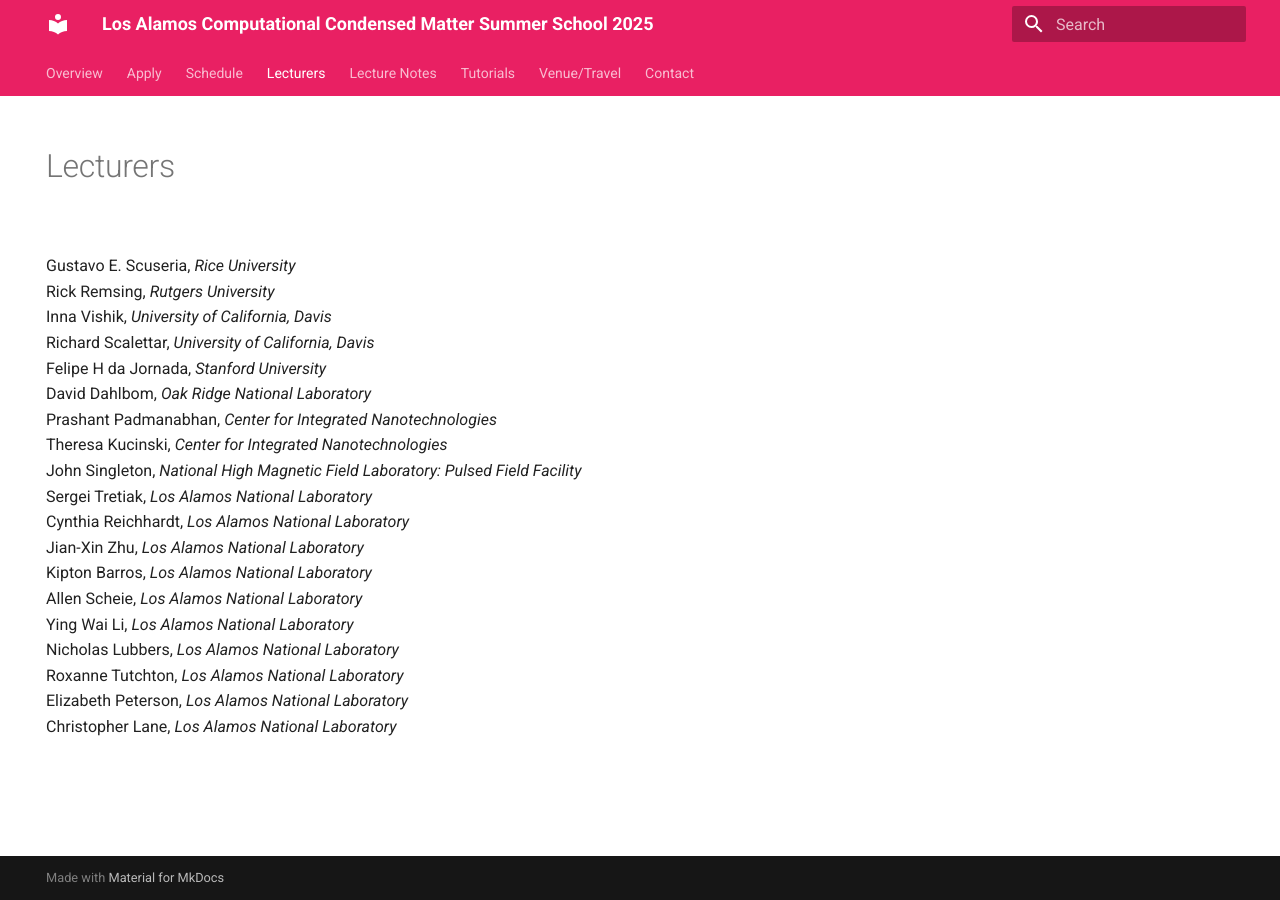
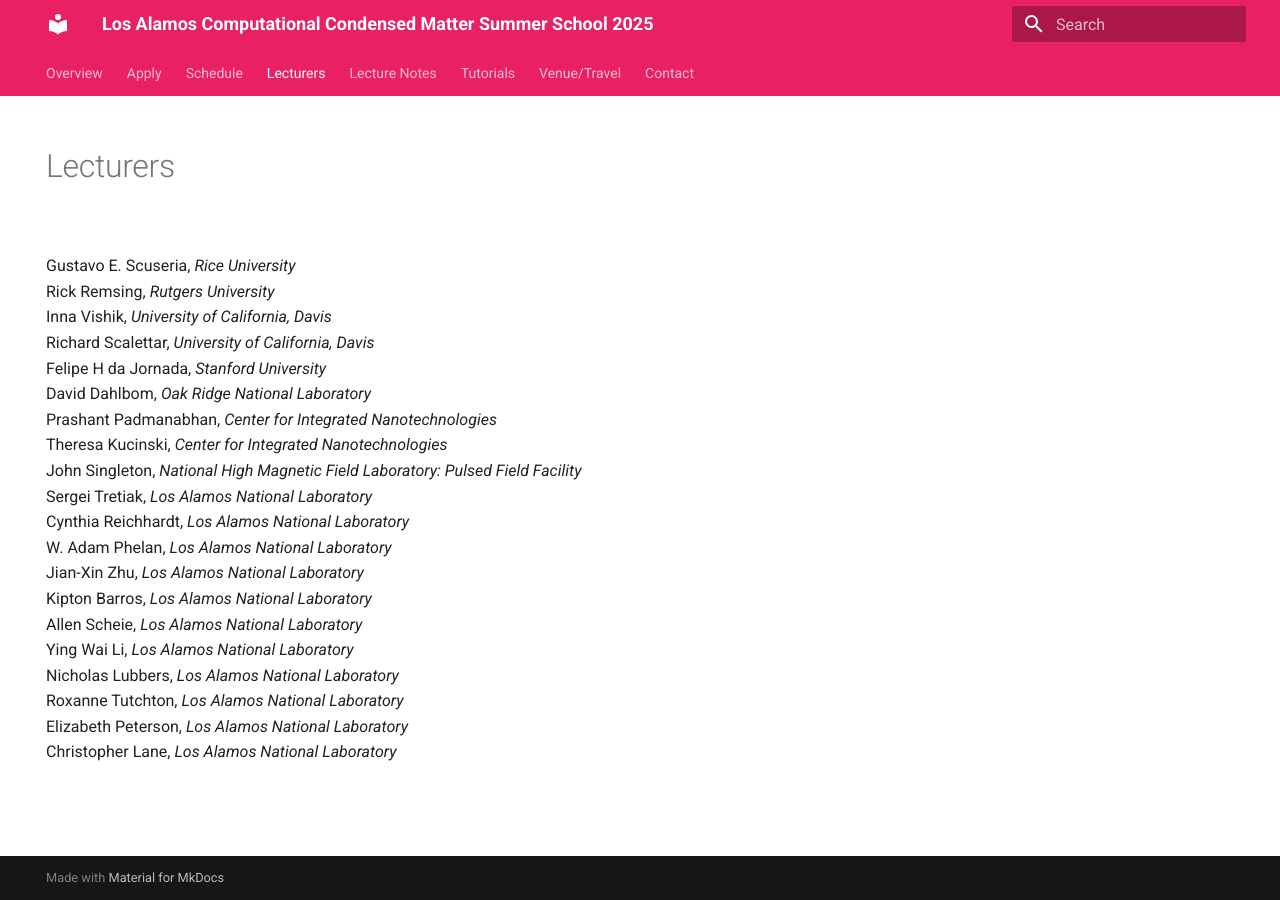
Before and after one commit to LACCMSS/2025, an MkDocs documentation site: the page built from docs/lecturers.md, in a window 1280 px wide. Built offline with MkDocs 1.6.1 and Material for MkDocs 9.7.7, drawn with Linux system fonts in a browser that asks for light colours.

Commit message:
Update lecturers.md

```diff
--- a/docs/lecturers.md
+++ b/docs/lecturers.md
@@ -15,6 +15,7 @@
 <br>John Singleton, <i>National High Magnetic Field Laboratory: Pulsed Field Facility</i>
 <br>Sergei Tretiak, <i>Los Alamos National Laboratory</i>
 <br>Cynthia Reichhardt, <i>Los Alamos National Laboratory</i>
+<br>W. Adam Phelan, <i>Los Alamos National Laboratory</i>
 <br>Jian-Xin Zhu, <i>Los Alamos National Laboratory</i>
 <br>Kipton Barros, <i>Los Alamos National Laboratory</i>
 <br>Allen Scheie, <i>Los Alamos National Laboratory</i>
```
